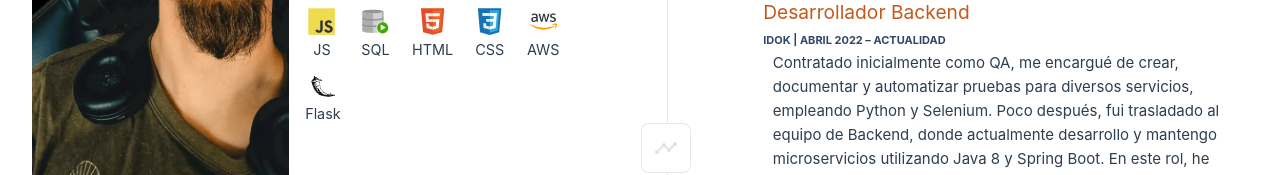
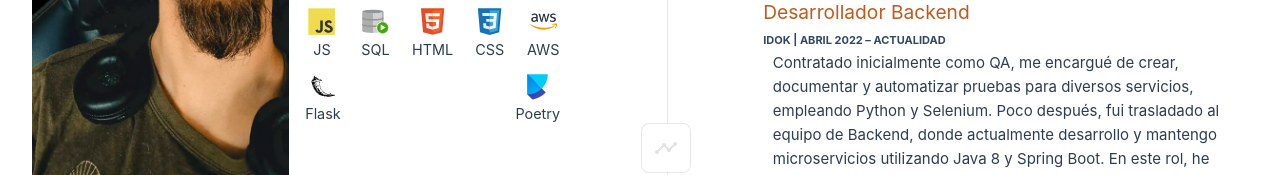
Before and after one commit to Frey-r/portafolio, a Vue app: page / in a window 1280 px wide. Shown: the part 445-620 px from the top of the page. Built offline with nearby package versions, Linux system fonts and the light colour scheme.

Commit message:
ADD: discord elo race bot

```diff
--- a/src/components/ProfileComponent.vue
+++ b/src/components/ProfileComponent.vue
@@ -11,6 +11,7 @@ import HtmlIcon from "@/components/icons/IconHtml.vue";
 import CssIcon from "@/components/icons/IconCss.vue";
 import AwsIcon from "@/components/icons/IconAws.vue";
 import FlaskIcon from "@/components/icons/IconFlask.vue";
+import PetryIcon from "@/components/icons/IconPoetry.vue";
 </script>
 
 <template>
@@ -116,6 +117,14 @@ import FlaskIcon from "@/components/icons/IconFlask.vue";
               <span>Flask</span>
             </template>
           </TechCard>
+          <TechCard class = "tech-card">
+            <template #icon>
+              <PetryIcon />
+            </template>
+            <template #content>
+              <span>Poetry</span>
+            </template>
+          </TechCard>
         </div>
       </div>
 
--- a/src/components/ThePortfolio.vue
+++ b/src/components/ThePortfolio.vue
@@ -9,7 +9,10 @@ import ExperienceIcon from "@/components/icons/IconExperience.vue";
 import PandasIcon from "@/components/icons/IconPandas.vue";
 import SQLiteIcon from "@/components/icons/IconSQLite.vue";
 import SeleniumIcon from "@/components/icons/IconSelenium.vue";
+import FastAPIIcon from "@/components/icons/IconFastAPI.vue";
 import GithubIcon from "@/components/icons/IconGithub.vue";
+import PoetryIcon from "@/components/icons/IconPoetry.vue";
+import PythonIcon from "@/components/icons/IconPython.vue";
 </script>
 
 <template>
@@ -164,14 +167,6 @@ Desplegué actualizaciones de servicios de firma alojados en EC2.
         <template #technology>
           <TechCard>
             <template #icon>
-              <PandasIcon />
-            </template>
-            <template #content>
-              Pandas
-            </template>
-          </TechCard>
-          <TechCard>
-            <template #icon>
               <SQLiteIcon />
             </template>
             <template #content>
@@ -180,10 +175,10 @@ Desplegué actualizaciones de servicios de firma alojados en EC2.
           </TechCard>
           <TechCard>
             <template #icon>
-              <SeleniumIcon />
+              <FastAPIIcon  />
             </template>
             <template #content>
-              Selenium
+              FastAPI
             </template>
           </TechCard>
         </template>
@@ -205,7 +200,61 @@ Desplegué actualizaciones de servicios de firma alojados en EC2.
             <li>Monitorear cambios en los listados a lo largo del tiempo.</li>
             <li>Mantener un historial de los listados de propiedades.</li>
           </ul>
-
+        </template>
+      </ProjectItem>
+      <ProjectItem>
+        <template #heading>
+          Bot de Discord para competición de Elo:
+        </template>
+        <template #technology>
+          <TechCard>
+            <template #icon>
+              <PoetryIcon />
+            </template>
+            <template #content>
+              Poetry
+            </template>
+          </TechCard>
+          <TechCard>
+            <template #icon>
+              <PythonIcon />
+            </template>
+            <template #content>
+              Python
+            </template>
+          </TechCard>
+          <TechCard>
+            <template #icon>
+              <SQLiteIcon />
+            </template>
+            <template #content>
+              SQLite
+            </template>
+          </TechCard>
+          <TechCard>
+            <template #icon>
+              <SeleniumIcon />
+            </template>
+            <template #content>
+              FastAPI
+            </template>
+          </TechCard>
+        </template>
+        <template #link>
+          <a href="https://github.com/Frey-r/EloRace" class="github-link">
+            <i>
+              <GithubIcon />
+            </i>
+            <span>Ver en Github</span>
+          </a>
+        </template>
+        <template #description>
+          <p>
+            Este bot está diseñado para:
+          </p>
+          <p>
+            Este bot está diseñado para trackear el ranking de los jugadores en una competición de Elo, permitiendo a los jugadores retar a otros y actualizar sus puntajes.
+          </p>
         </template>
       </ProjectItem>
     </template>
--- /dev/null
+++ b/src/components/icons/IconPoetry.vue
@@ -0,0 +1,44 @@
+<template>
+  <svg xmlns="http://www.w3.org/2000/svg" viewBox="0 0 128 128">
+    <defs>
+        <radialGradient id="a" cx="438.3" cy="639.01" fx="438.3" fy="639.01" r="569.94" gradientTransform="translate(4.213 5.333) scale(.21333)">
+            <stop offset="0" style="stop-color:#6877ec;stop-opacity:1"/>
+            <stop offset=".6" style="stop-color:#5362cf;stop-opacity:1"/>
+            <stop offset="1" style="stop-color:#4352b9;stop-opacity:1"/>
+        </radialGradient>
+        <radialGradient id="b" cx="65.64" cy="-16.21" fx="65.64" fy="-16.21" r="746.46" gradientTransform="translate(4.213 5.333) scale(.21333)">
+            <stop offset="0" style="stop-color:#00d5ff;stop-opacity:1"/>
+            <stop offset=".38" style="stop-color:#00b8eb;stop-opacity:1"/>
+            <stop offset="1" style="stop-color:#0080c5;stop-opacity:1"/>
+        </radialGradient>
+        <radialGradient id="f" cx="259.68" cy="-34.71" fx="259.68" fy="-34.71" r="431.37" gradientTransform="translate(4.213 5.333) scale(.21333)">
+            <stop offset="0" style="stop-color:#fff;stop-opacity:1"/>
+            <stop offset="1" style="stop-color:#000;stop-opacity:1"/>
+        </radialGradient>
+        <linearGradient id="c" gradientUnits="userSpaceOnUse" x1="74.77" y1="67.3" x2="277.23" y2="512.72" gradientTransform="translate(4.213 5.333) scale(.21333)">
+            <stop offset="0" style="stop-color:#294ca7;stop-opacity:1"/>
+            <stop offset=".48" style="stop-color:#96a7d4;stop-opacity:1"/>
+            <stop offset=".84" style="stop-color:#e1e6f3;stop-opacity:1"/>
+            <stop offset="1" style="stop-color:#fff;stop-opacity:1"/>
+        </linearGradient>
+        <linearGradient id="d" gradientUnits="userSpaceOnUse" x1="-228.74" y1="-144.29" x2="451" y2="651.89" gradientTransform="translate(4.213 5.333) scale(.21333)">
+            <stop offset="0" style="stop-color:#6877ec"/>
+            <stop offset=".29" style="stop-color:#97a1f2"/>
+            <stop offset=".77" style="stop-color:#e2e4fb"/>
+            <stop offset="1" style="stop-color:#fff"/>
+        </linearGradient>
+        <linearGradient id="e" gradientUnits="userSpaceOnUse" x1="-151.22" y1="-285.9" x2="450.08" y2="430.63" gradientTransform="translate(4.213 5.333) scale(.21333)">
+            <stop offset="0" style="stop-color:#8397cc"/>
+            <stop offset=".15" style="stop-color:#97a8d4"/>
+            <stop offset=".73" style="stop-color:#e2e6f3"/>
+            <stop offset="1" style="stop-color:#fff"/>
+        </linearGradient>
+    </defs>
+    <path fill="url(#a)" d="M40.07 124.8a121.72 121.72 0 0 0 62.242-33.366L16.216 5.332v95.61Zm0 0"/>
+    <path fill="url(#b)" d="M16.215 100.941c52.805 0 95.61-42.804 95.61-95.609h-95.61Zm0 0"/>
+    <path fill="url(#c)" style="mix-blend-mode:multiply" d="m16.215 100.941 3.68 3.68c25.933-.95 49.363-11.875 66.558-29.062l-2.621-2.618a95.294 95.294 0 0 1-67.617 28Zm0 0"/>
+    <path fill="url(#d)" style="mix-blend-mode:multiply" d="M40.07 124.8a121.72 121.72 0 0 0 62.242-33.366L16.216 5.332v95.61Zm0 0"/>
+    <path fill="url(#e)" style="mix-blend-mode:multiply" d="M102.313 91.434 16.215 5.332l78.27 93.254a122.174 122.174 0 0 0 7.828-7.152Zm0 0"/>
+    <path fill="url(#f)" style="mix-blend-mode:screen" d="m16.215 5.332 67.605 67.61a98.72 98.72 0 0 0 1.782-1.837Zm0 0"/>
+  </svg>
+</template>
```
Also changed, not shown: src/components/icons/IconFastAPI.vue (added, +3 -0 lines).
